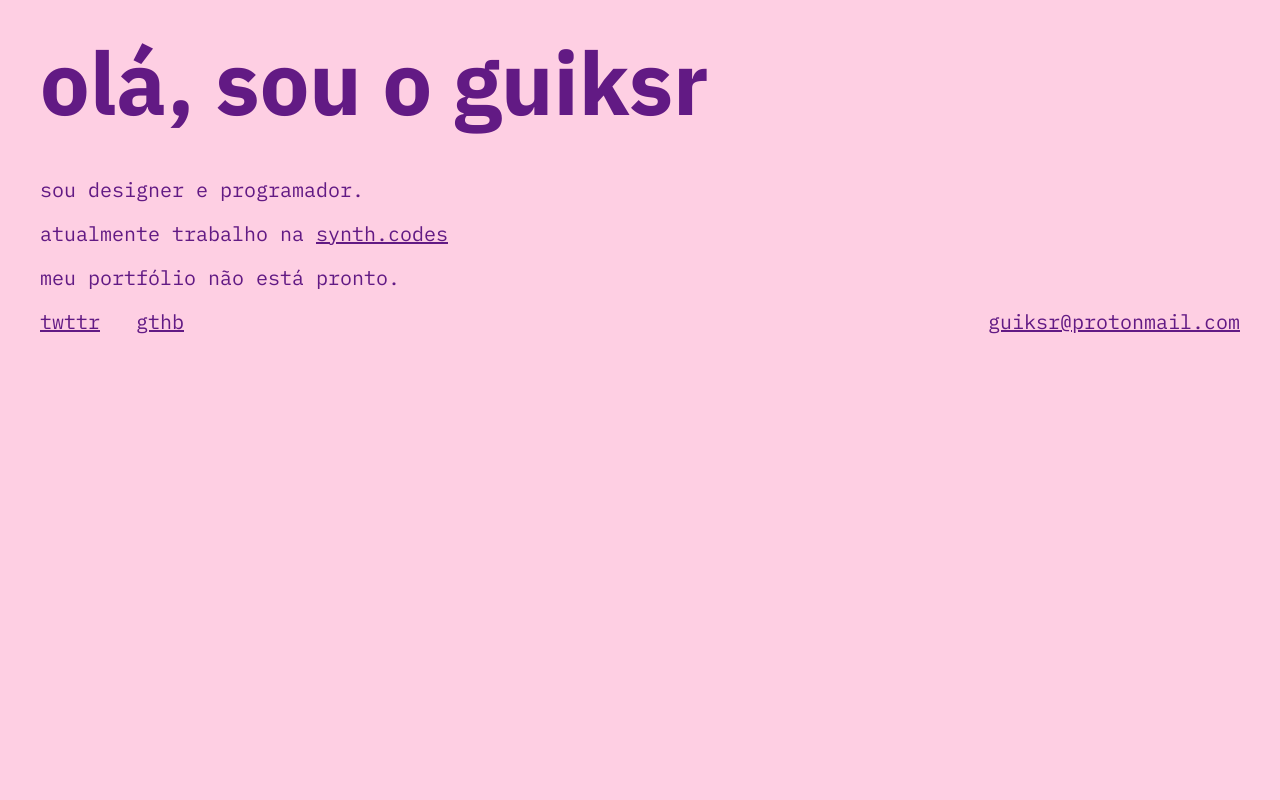
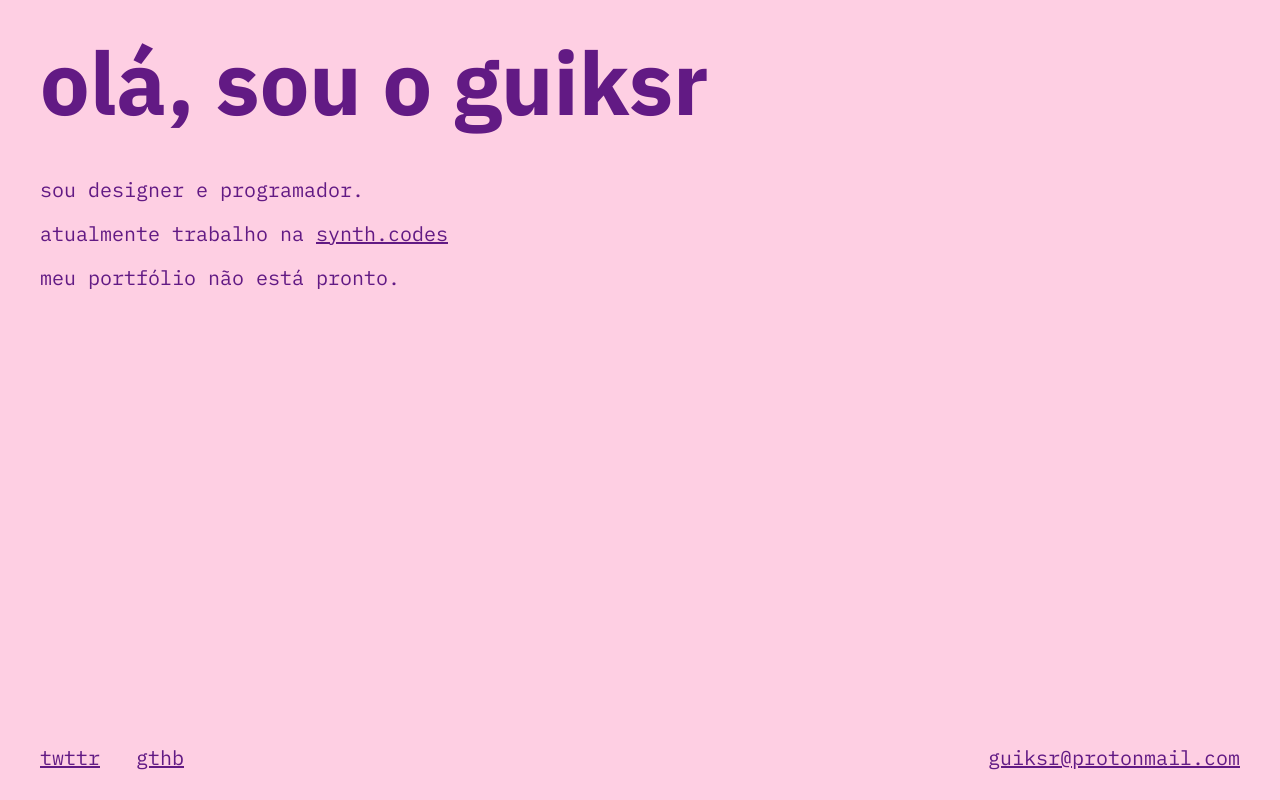
Before and after one commit to guiksr/guiksr-site, a plain HTML site: page index.html in a window 1280 px wide. Drawn offline with Linux system fonts and the light colour scheme.

Commit message:
viewport size fix

```diff
--- a/main.css
+++ b/main.css
@@ -9,21 +9,26 @@
   font-size: 20px;
 }
 
+html {
+  height: 100%;
+}
+
 body {
   margin: 0;
   height: 100%;
   width: 100%;
+  min-height: -webkit-fill-available;
   background-color: var(--pink);
   color: var(--purple);
 }
 
 .wrapper {
   padding: 16px 40px 32px 40px;
+  height: 100%;
   display: flex;
   flex-direction: column;
   justify-content: space-between;
   box-sizing: border-box;
-  height: 100%;
 }
 
 .title {
```
